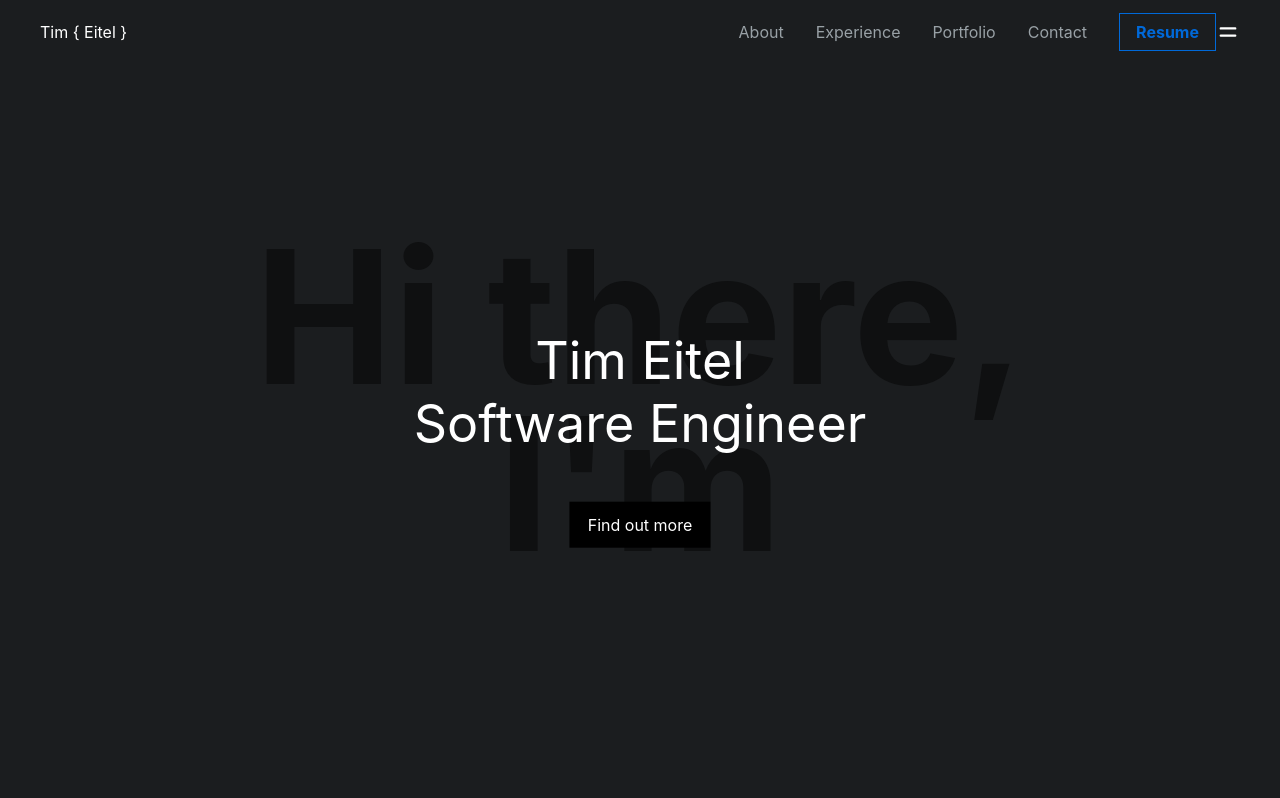
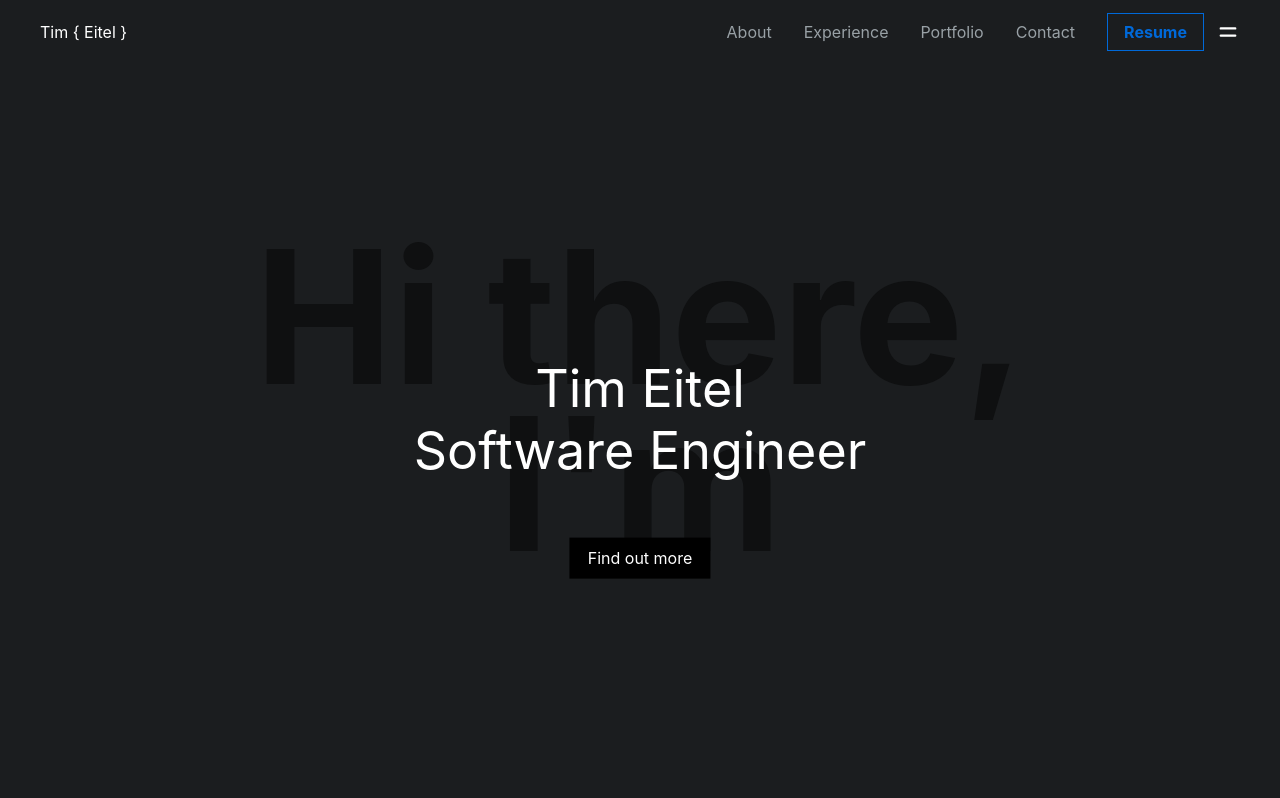
Before and after one commit to timeitel/portfolio, a Next.js app: page / in a window 1280 px wide. Shown: the top 798 px of the page. Built offline with nearby package versions, Linux system fonts and the light colour scheme.

Commit message:
style: landing page responsiveness

```diff
--- a/assets/styles/Landing.module.css
+++ b/assets/styles/Landing.module.css
@@ -1,17 +1,68 @@
 .intro {
+  display: flex;
+  justify-content: center;
+  align-items: center;
+  flex-direction: column;
+  margin-top: 20vh;
+  text-align: center;
+  line-height: 1;
+  font-size: 20vw;
   @apply text-c-dark-2;
+  font-weight: 700;
+}
+
+.title {
+  position: relative;
+  margin-top: 2.5vh;
+  padding: 0 1.25rem;
+  text-align: center;
+  font-size: 2rem;
+  color: #fff;
+  line-height: 1.2;
+  white-space: nowrap;
+}
+
+.title .cta {
+  cursor: pointer;
+  color: white;
+  background: #000;
+  padding: 11px 18px;
+  font-size: 1rem;
+  transition: background 0.25s ease-in 0.15s;
+  margin-top: 2.5vh;
+  position: absolute;
+  top: 100%;
+  left: 50%;
+  transform: translate(-50%, 75%);
+}
+
+.title .cta:hover {
+  @apply bg-c-blue;
+}
+
+.intro__hi {
+  white-space: nowrap;
+}
+
+@media only screen and (min-width: 580px) {
+  .intro {
+    font-size: 7.5rem;
+  }
+
+  .title {
+    font-size: 2.6rem;
+  }
+}
+
+@media only screen and (min-width: 980px) {
+  .intro {
     font-size: 11.6rem;
-  font-weight: 700;
     left: 50%;
     top: 50%;
     line-height: 0.9;
     position: absolute;
-  text-align: center;
+    margin: 0;
     transform: translate(-50%, -50%);
-}
-
-.intro__hi {
-  white-space: nowrap;
   }
 
   .title {
@@ -24,23 +75,10 @@
     transform: translate(-50%, -50%);
   }
 
-.title h1 {
-  line-height: 0.9;
-}
-
-.title a {
+  .title .cta {
     position: absolute;
     top: 100%;
     left: 50%;
     transform: translate(-50%, 85%);
-  cursor: pointer;
-  color: white;
-  background: #000;
-  padding: 11px 18px;
-  font-size: 1rem;
-  transition: background 0.25s ease-in 0.15s;
   }
-
-.title a:hover {
-  @apply bg-c-blue;
 }
--- a/assets/styles/Navbar.module.css
+++ b/assets/styles/Navbar.module.css
@@ -3,6 +3,11 @@
   position: absolute;
   @apply h-16 w-full top-0 flex justify-between items-center text-white;
   z-index: 1;
+}
+
+.logo {
+  white-space: nowrap;
+  margin-right: 1rem;
 }
 
 .nav__ul {
--- a/components/landing.tsx
+++ b/components/landing.tsx
@@ -10,7 +10,7 @@ export default function Landing() {
       <div className={styles.title}>
         <h1>Tim Eitel</h1>
         <h4>Software Engineer</h4>
-        <a href='#about' className='cta'>
+        <a href='#about' className={`${styles.cta} cta`}>
           Find out more
         </a>
       </div>
--- a/components/navbar.tsx
+++ b/components/navbar.tsx
@@ -5,7 +5,9 @@ export default function Navbar() {
 
   return (
     <header className={styles.header}>
-      <a href='/'>{logo}</a>
+      <a href='/' className={styles.logo}>
+        {logo}
+      </a>
       <nav className='flex'>
         <ul className={styles.nav__ul}>
           <li className={styles.nav__li}>
@@ -33,13 +35,9 @@ export default function Navbar() {
             <svg
               viewBox='0 0 20 20'
               fill='currentColor'
-              className='menu-alt4 w-6 h-6'
+              className='w-6 h-6 ml-3'
             >
-              <path
-                fill-rule='evenodd'
-                d='M3 7a1 1 0 011-1h12a1 1 0 110 2H4a1 1 0 01-1-1zM3 13a1 1 0 011-1h12a1 1 0 110 2H4a1 1 0 01-1-1z'
-                clip-rule='evenodd'
-              ></path>
+              <path d='M3 7a1 1 0 011-1h12a1 1 0 110 2H4a1 1 0 01-1-1zM3 13a1 1 0 011-1h12a1 1 0 110 2H4a1 1 0 01-1-1z'></path>
             </svg>
           </li>
         </ul>
```
Lines whose indentation alone changed are shown as unchanged.
